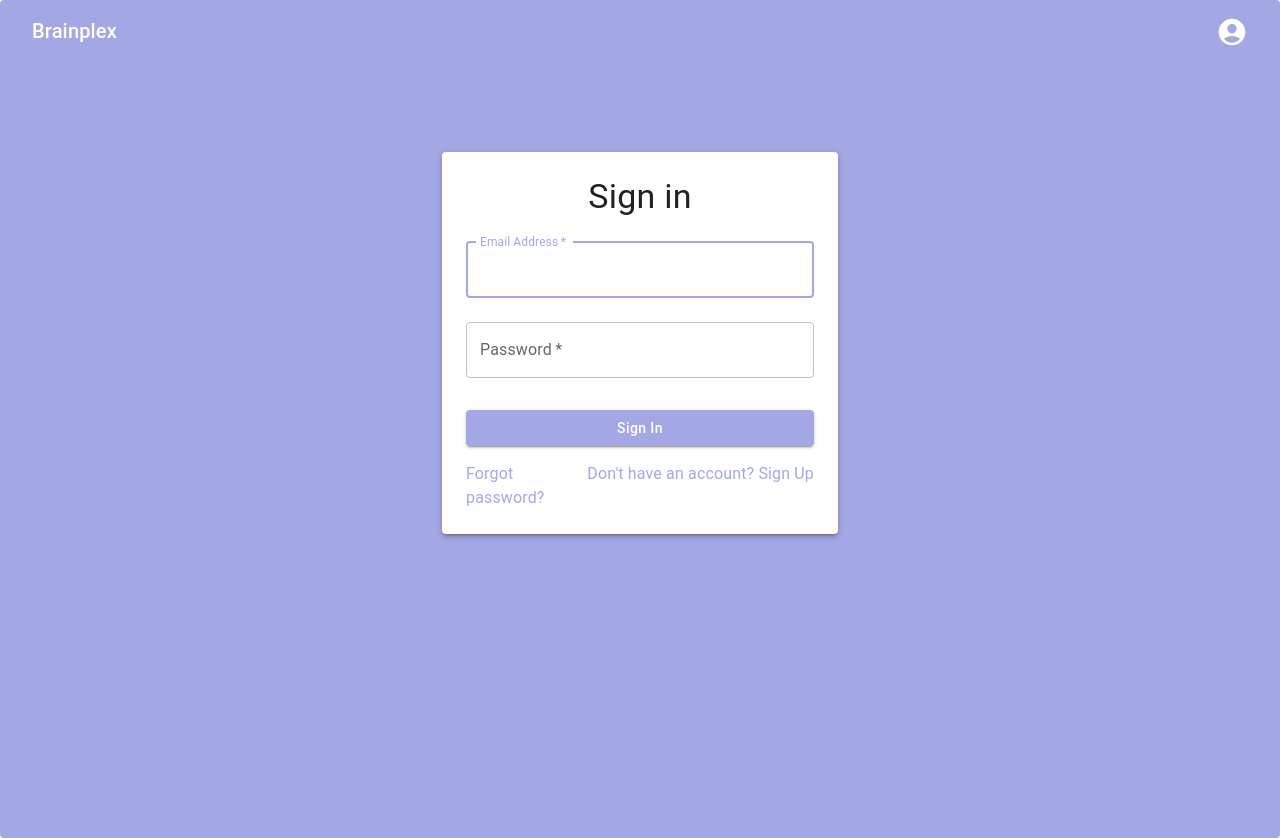
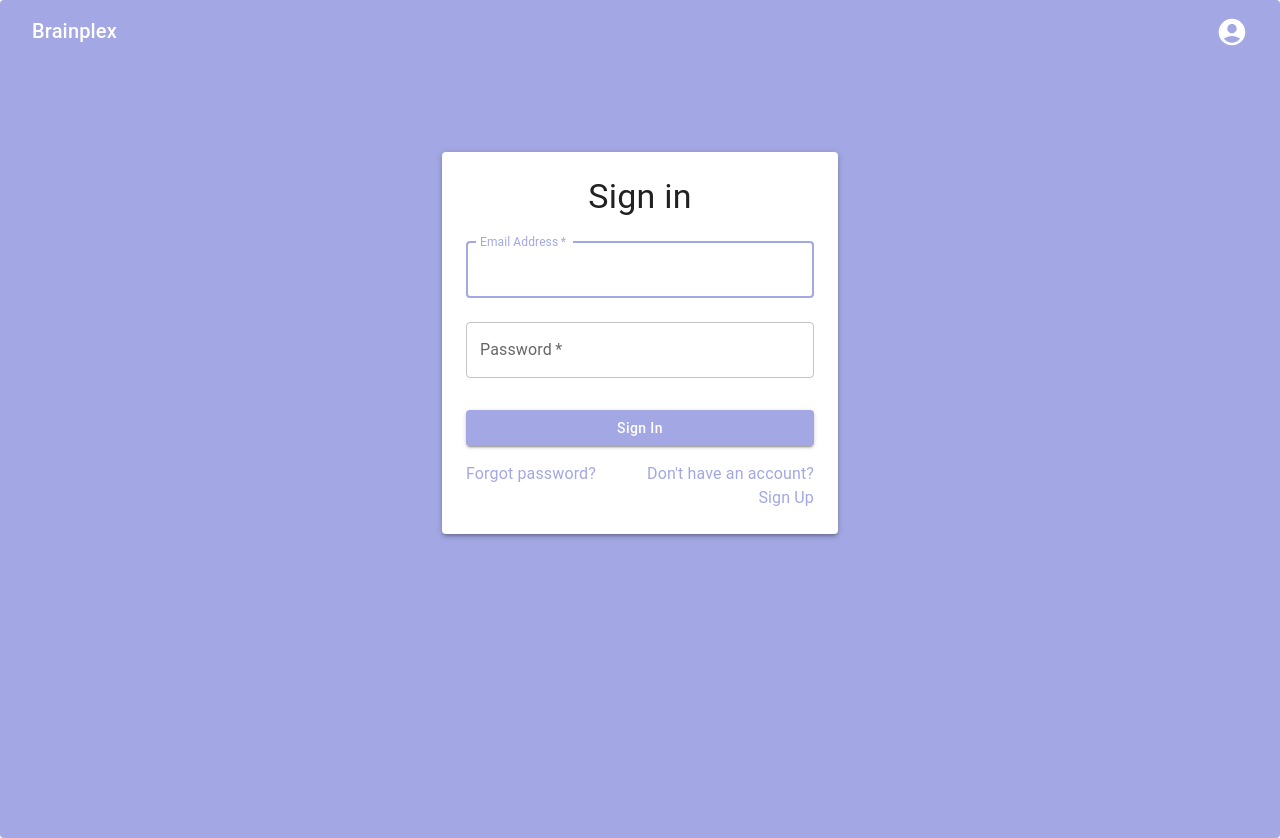
Before and after one commit to loyyo/CaptureTheFlag, a React (Vite) app: page /login in a window 1280 px wide. Built offline with nearby package versions, Linux system fonts and the light colour scheme; no server answers; the database is empty.

Commit message:
style: Home & Login

```diff
--- a/src/pages/Home.jsx
+++ b/src/pages/Home.jsx
@@ -5,7 +5,6 @@ import {
 	Grid,
 	Box,
 	Typography,
-	Divider,
 	Paper,
 	Button,
 	useMediaQuery
@@ -46,7 +45,6 @@ export default function Home() {
 									</Typography>
 								</Paper>
 							</Box>
-							<Divider variant='middle' />
 							<Grid justifyContent='center' container spacing={3}>
 								<Grid item>
 									<Button
@@ -60,7 +58,7 @@ export default function Home() {
 											navigate('/register');
 										}}
 									>
-										SIGN UP
+										Sign up
 									</Button>
 								</Grid>
 								<Grid item>
--- a/src/pages/Login.jsx
+++ b/src/pages/Login.jsx
@@ -115,9 +115,9 @@ export default function SignIn() {
                                             Forgot password?
                                         </Link>
                                     </Grid>
-                                    <Grid item>
+                                    <Grid item xs align="right">
                                         <Link underline='hover' component={RouterLink} to='/register'>
-                                            Don&apos;t have an account? Sign Up
+                                            Don't have an account? Sign Up
                                         </Link>
                                     </Grid>
                                 </Grid>
```
